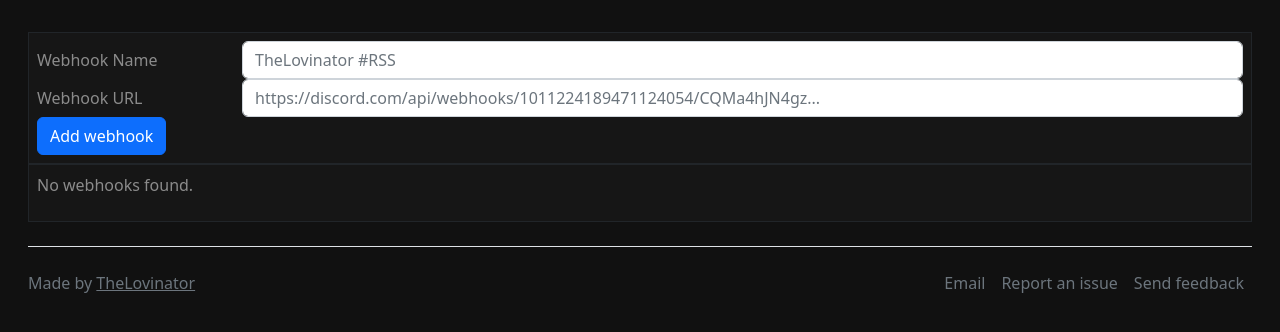
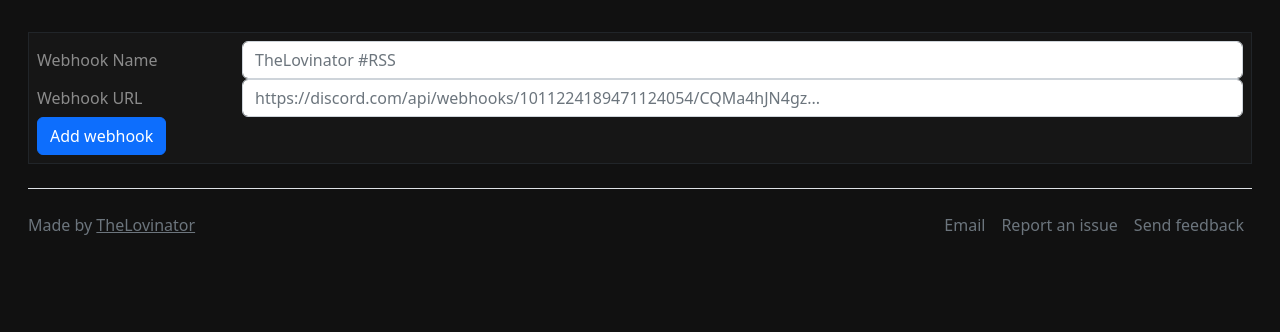
Before and after one commit to TheLovinator1/discord-rss-bot, a FastAPI app: template discord_rss_bot/templates/webhooks.html in a window 1280 px wide. Shown: the part 57-389 px from the top of the page. Run offline with FastAPI, Linux system fonts and the light colour scheme; the template is opened without the code that fills it, so the values that code supplies are empty; parts of the project's set-up code (start-up, migrations or seed data) failed here and were passed over.

Commit message:
Remove webhooks from /webhooks

```diff
--- a/discord_rss_bot/main.py
+++ b/discord_rss_bot/main.py
@@ -250,12 +250,7 @@ async def get_webhooks(request: Request) -> _TemplateResponse:
     Returns:
         HTMLResponse: The HTML response.
     """
-    try:
-        webhooks = reader.get_tag((), "webhooks")
-    except TagNotFoundError:
-        webhooks = []
-    context = {"request": request, "webhooks": webhooks}
-    return templates.TemplateResponse("webhooks.html", context)
+    return templates.TemplateResponse("webhooks.html", {"request": request})
 
 
 @app.get("/", response_class=HTMLResponse)
--- a/discord_rss_bot/templates/webhooks.html
+++ b/discord_rss_bot/templates/webhooks.html
@@ -28,23 +28,5 @@
 
         </form>
     </div>
-    <div class="p-2 border border-dark">
-        {% if webhooks %}
-            {% for webhook in webhooks %}
-                <div class="row">
-                    <div class="col-10">
-                        <a href="{{ webhook.url }}">{{ webhook.name }}</a>
-                    </div>
-                    <div class="col-2">
-                        <form action="" method="post">
-                            <button type="submit" class="btn btn-danger">Delete</button>
-                        </form>
-                    </div>
-                </div>
-            {% endfor %}
-        {% else %}
-            <p>No webhooks found.</p>
-        {% endif %}
-    </div>
 
 {% endblock %}
```
